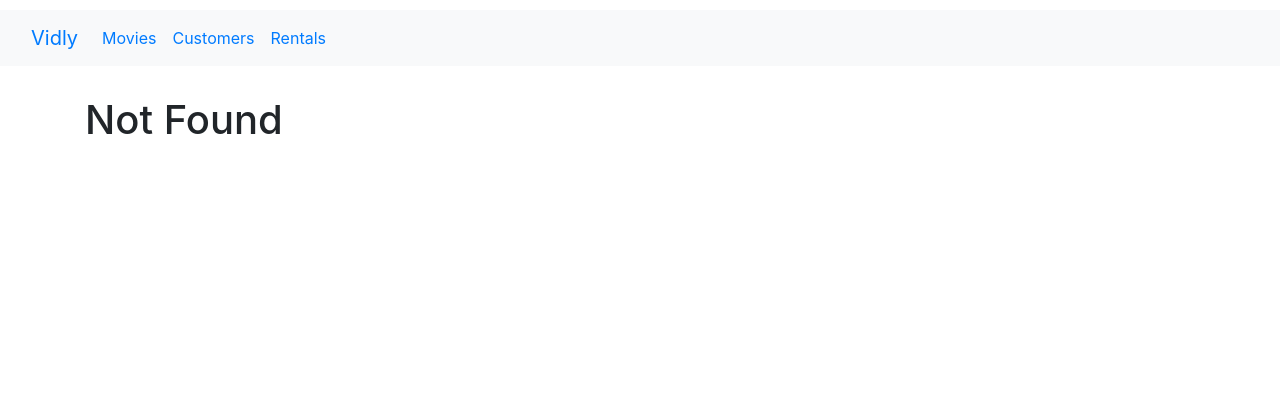
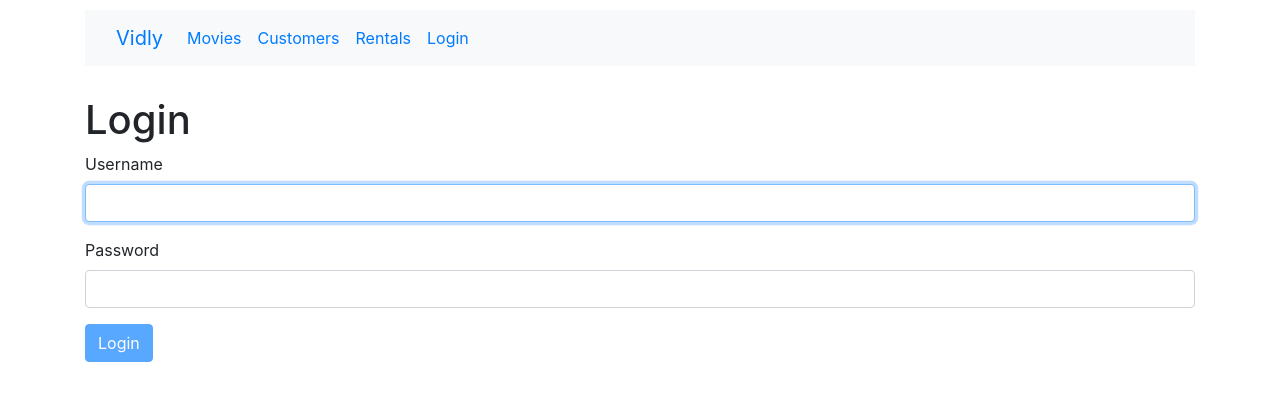
Before and after one commit to pawpaw2022/vidly, a React (Create React App) app: page /login in a window 1280 px wide. Before the commit this address led to /not-found. Shown: the top 400 px of the page. Built offline with nearby package versions, Linux system fonts and the light colour scheme.

Commit message:
Added login Form component

```diff
--- a/package.json
+++ b/package.json
@@ -12,6 +12,8 @@
     "@testing-library/user-event": "^13.5.0",
     "bootstrap": "^4.6.1",
     "font-awesome": "^4.7.0",
+    "joi": "^17.6.0",
+    "joi-browser": "13.4",
     "lodash": "^4.17.10",
     "path-to-regexp": "^6.2.1",
     "prop-types": "^15.8.1",
--- a/src/App.js
+++ b/src/App.js
@@ -1,12 +1,13 @@
 import './App.css';
 import React, { Component } from 'react';
+import { Route, Switch, Redirect } from 'react-router-dom';
 import Movies from './components/movies';
-import { Route, Switch, Redirect } from 'react-router-dom';
 import Customers from './components/customers';
 import Rentals from './components/rentals';
 import NotFound from './components/notFound';
 import NavBar from './components/navBar';
 import MovieForm from './components/movieForm';
+import LoginForm from './components/loginForm';
 
 
 
@@ -14,9 +15,10 @@
   render() {
     return (
       <React.Fragment>
+        <main className='container'>
         <NavBar />
-        <main className='container'>
           <Switch>
+            <Route path="/login" component={LoginForm} />
             <Route path="/movies/:id" component={MovieForm} />
             <Route path="/movies" component={Movies}/>
             <Route path="/customers" component={Customers}/>
--- /dev/null
+++ b/src/components/common/form.jsx
@@ -0,0 +1,80 @@
+import React, { Component } from 'react';
+import  Joi  from 'joi-browser'; // instead of { Joi }
+import Input from './input';
+
+
+
+class Form extends Component {
+    state = {
+        data: {},
+        errors: {}
+    }
+
+    validate = () => { // validate a form
+        const options = { abortEarly: false }
+        const {error} = Joi.validate(this.state.data, this.schema, options); // username from data to val from schema
+
+        if (!error) return null;
+
+        // map each error msg in Joi to errors
+        const errors = {};
+        for (let item of error.details) errors[item.path[0]] = item.message;
+        return errors;
+    }
+
+    validateProperty = ({name, value}) => { // validate a field
+        const obj = { [name]: value };
+        const schema = { [name]: this.schema[name] };
+        const {error} = Joi.validate(obj, schema);
+        return error ? error.details[0].message : null;
+    }
+
+
+    handleSubmit = e => {
+        e.preventDefault(); // prevent network request.
+
+        const errors = this.validate() || {}; // if no error, use empty {}
+        this.setState({ errors });
+        if (errors) return;
+
+        this.doSubmit();
+    }
+
+
+    handleChange = ({currentTarget: input}) => { // currentTarget -> <input /> label
+        const errors = {...this.state.errors};
+        const errorMessage = this.validateProperty(input);
+        if (errorMessage) errors[input.name] = errorMessage;
+        else delete errors[input.name];
+
+        const data = {...this.state.data};
+        data[input.name] = input.value;
+        this.setState({ data, errors});
+    }
+
+    renderInput = (name, label, type='text',autoFocus=false) => {
+        const { data, errors} = this.state;
+
+        return <Input
+            type={type}
+            name= {name}
+            label= {label}
+            value= {data[name]}
+            autoFocus= {autoFocus}
+            onChange= {this.handleChange}
+            error = {errors[name]}
+        />
+    }
+
+
+    renderButton = (text) => {
+
+        return <button
+            disabled={this.validate()} // disable the button when invalid
+            className="btn btn-primary">{text}
+        </button>
+    }
+
+}
+
+export default Form;
--- /dev/null
+++ b/src/components/common/input.jsx
@@ -0,0 +1,22 @@
+import React from 'react';
+
+const Input = ({ name, label,  error, ...rest}) => {
+    return (
+    <div className="form-group">
+
+        <label htmlFor={name}>{label}</label>
+
+        <input
+        {...rest} // type = {type} ....
+        name={name}
+        id={name}
+        className='form-control'
+        />
+
+        { error && <div className="alert alert-danger">{error}</div>}
+
+    </div>
+     );
+}
+
+export default Input;
--- /dev/null
+++ b/src/components/loginForm.jsx
@@ -0,0 +1,41 @@
+import React from 'react';
+import  Joi  from 'joi-browser'; // instead of { Joi }
+import Form from './common/form';
+
+class LoginForm extends Form {
+
+    state={
+        data: {username: "", password: ""},
+        errors: {},
+    }
+
+    schema = {
+        username: Joi.string().required().label("Username"),
+        password: Joi.string().required().label("Password")
+    }
+
+
+    doSubmit = () => {
+        // Call the server
+        console.log("Submitted!")
+    }
+
+
+
+    render() {
+
+
+        return (
+            <div>
+                <h1>Login</h1>
+                <form onSubmit={this.handleSubmit}>
+                    {this.renderInput("username", "Username", undefined, true)}
+                    {this.renderInput("password", "Password", 'password',false)}
+                    {this.renderButton("Login")}
+                </form>
+            </div>
+        );
+    }
+}
+
+export default LoginForm;
--- a/src/components/navBar.jsx
+++ b/src/components/navBar.jsx
@@ -15,6 +15,7 @@
                 <NavLink className="nav-link nav-item" to="/movies">Movies</NavLink>
                 <NavLink className="nav-link nav-item" to="/customers">Customers</NavLink>
                 <NavLink className="nav-link nav-item" to="/rentals">Rentals</NavLink>
+                <NavLink className="nav-link nav-item" to="/login">Login</NavLink>
             </div>
             </div>
         </div>
```
Also changed, not shown: 1 other file (tests, documents, lock files or other folders).
